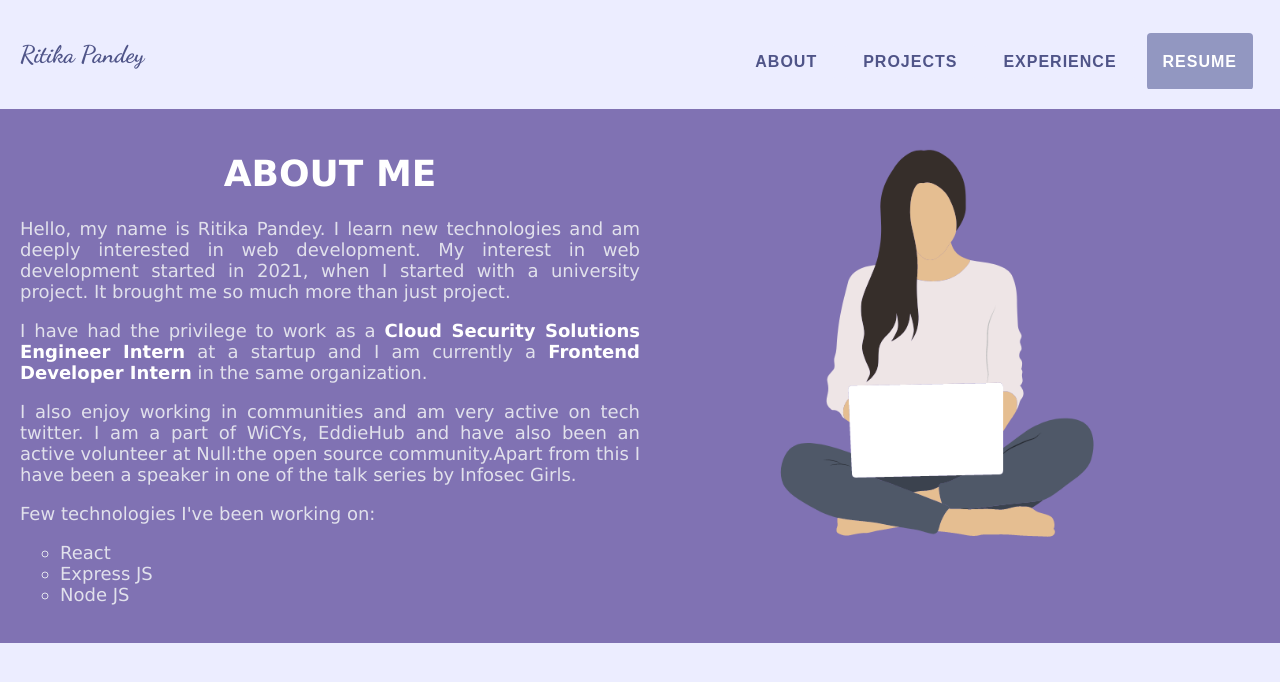
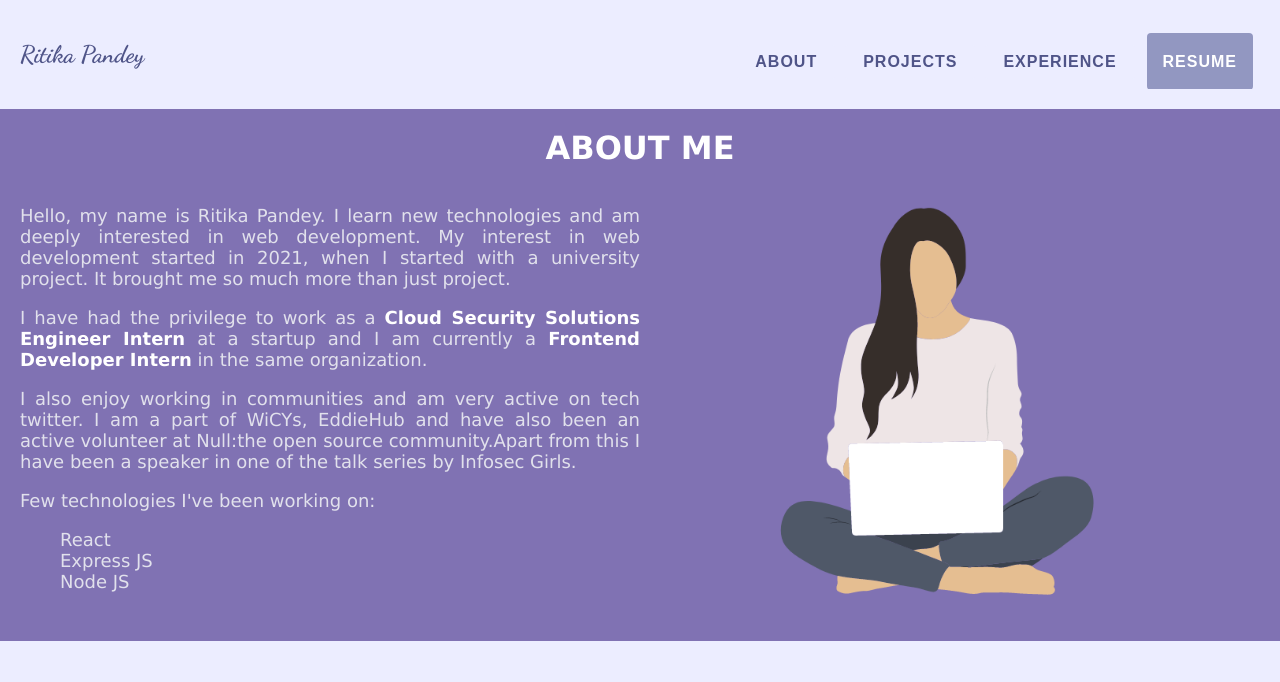
Before and after one commit to Ritika-Pandey01/Portfolio, a React (Create React App) app: page /about in a window 1280 px wide. Shown: the top 682 px of the page. Built offline with nearby package versions, Linux system fonts and the light colour scheme.

Commit message:
Formatted about section

```diff
--- a/src/Components/About/About.jsx
+++ b/src/Components/About/About.jsx
@@ -5,10 +5,11 @@ import image from "../../assets/girl.png";
 function About() {
   return (
     <>
+    <h1 className="aboutH">ABOUT ME</h1>
       <div className="about" >
 
       <div className="textSection">
-      <h1>ABOUT ME</h1>
+
       <p>Hello, my name is Ritika Pandey. I learn new technologies and am deeply interested in web development. My interest in web development started in 2021, when I started with a university project. It brought me so much more than just project.</p>
       <p>I have had the privilege to work as a <span className="highlight">Cloud Security Solutions Engineer Intern</span> at a startup and I am currently a <span className="highlight"> Frontend Developer Intern</span> in the same organization.</p>
       <p>I also enjoy working in communities and am very  active on tech twitter. I am a part of WiCYs, EddieHub and have also been an active volunteer at Null:the open source community.Apart from this I have been a speaker in one of the talk series by Infosec Girls.</p>
--- a/src/Components/About/about.css
+++ b/src/Components/About/about.css
@@ -1,3 +1,10 @@
+.aboutH{
+    background-color: #8072b3;
+    padding-top: 20px;
+    color: white;
+    margin: 0;
+    font-family:Verdana, Geneva, Tahoma, sans-serif;
+}
 .about{
     background-color: #8072b3;
     padding: 20px;
@@ -19,7 +26,7 @@
 
 }
 .about ul li{
-    list-style-type:circle;
+    list-style-type:none;
 }
 .highlight{
     font-weight: 700;
```
